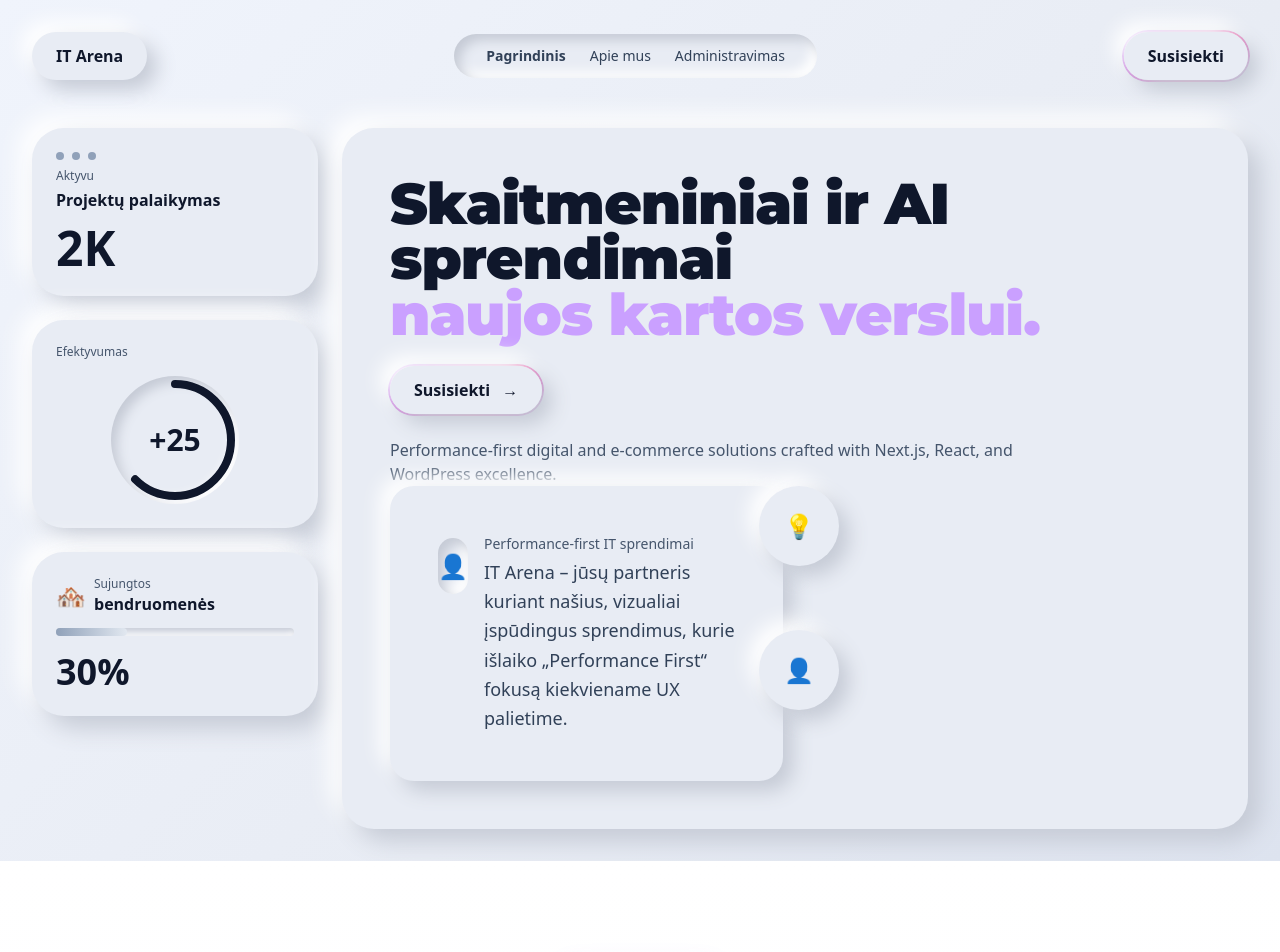
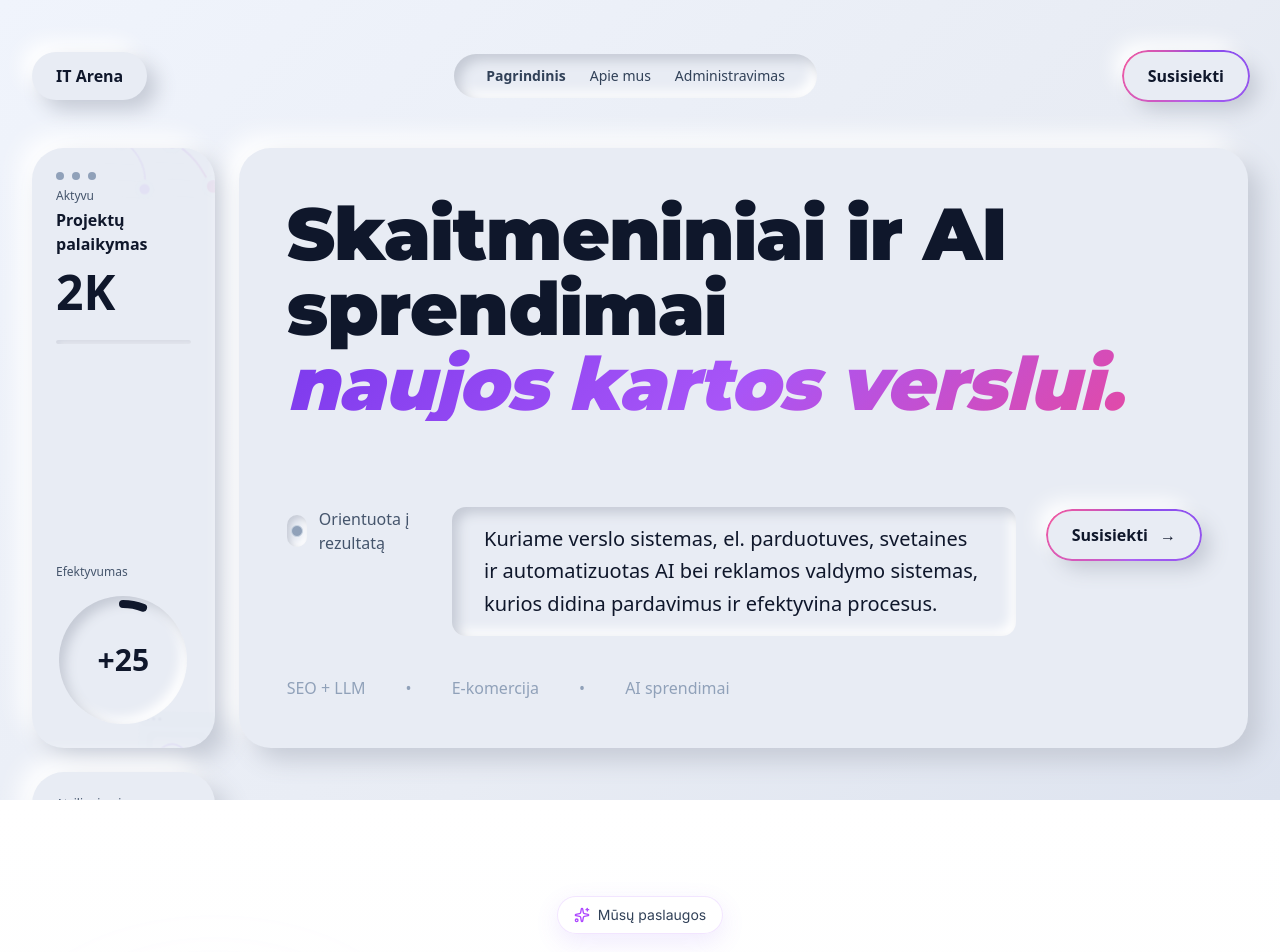
Before and after one commit to RimBin/IT-arena-3001, a Next.js app in the folder storefront/: page / in a window 1280 px wide. Shown: the top 952 px of the page. Built offline with nearby package versions, Linux system fonts and the light colour scheme.

Commit message:
feat: enhance HeroSmartCity component with testimonials and improved layout; add new illustrations and styles

```diff
--- a/storefront/components/hero/HeroSmartCity.tsx
+++ b/storefront/components/hero/HeroSmartCity.tsx
@@ -5,6 +5,24 @@
 const HeroSmartCity: FC = () => {
   const [mousePos, setMousePos] = useState({ x: 0, y: 0 });
   const containerRef = useRef<HTMLDivElement>(null);
+
+  const testimonials = [
+    {
+      quote: 'Greita, aiški komunikacija ir rezultatas, kuris realiai pagerino konversiją.',
+      author: 'E. J., e‑komercija',
+    },
+    {
+      quote: 'TVS + Next.js sprendimas veikė sklandžiai nuo pirmos dienos — labai tvarkingas darbas.',
+      author: 'M. K., produktų komanda',
+    },
+    {
+      quote: 'Sutaupėme daug laiko optimizacijoms. Performance fokusas jautėsi kiekviename žingsnyje.',
+      author: 'A. P., marketingas',
+    },
+  ] as const;
+
+  const [testimonialIndex, setTestimonialIndex] = useState(0);
+  const [testimonialVisible, setTestimonialVisible] = useState(true);
 
   // Subtle parallax effect
   useEffect(() => {
@@ -20,12 +38,31 @@
     return () => window.removeEventListener('mousemove', handleMouseMove);
   }, []);
 
+  useEffect(() => {
+    const reducedMotion =
+      typeof window !== 'undefined' &&
+      window.matchMedia &&
+      window.matchMedia('(prefers-reduced-motion: reduce)').matches;
+
+    if (reducedMotion) return;
+
+    const intervalId = window.setInterval(() => {
+      setTestimonialVisible(false);
+      window.setTimeout(() => {
+        setTestimonialIndex((prev) => (prev + 1) % testimonials.length);
+        setTestimonialVisible(true);
+      }, 450);
+    }, 8500);
+
+    return () => window.clearInterval(intervalId);
+  }, [testimonials.length]);
+
   return (
     <div
       ref={containerRef}
       className="y-neumo-hero-grad w-full min-h-screen flex items-center justify-center p-8 font-sans relative overflow-hidden text-slate-900"
     >
-      <div className="w-full max-w-7xl mx-auto relative z-10">
+      <div className="w-full max-w-[1440px] mx-auto relative z-10">
 
         {/* Top Navigation - Raised */}
         <div className="flex justify-between items-center mb-12">
@@ -56,18 +93,33 @@
           </div>
         </div>
 
-        <div className="grid grid-cols-12 gap-6">
+        <div className="grid grid-cols-12 gap-6 items-stretch">
 
           {/* Left Sidebar - Raised Cards */}
-          <div className="col-span-3 space-y-6">
+          <div className="col-span-12 md:col-span-3 lg:col-span-2 space-y-6 h-full">
 
-            {/* Support Card - Raised */}
+            {/* Combined Metrics Card (same height as two stacked cards) */}
             <div
-              className="y-neumo-surface-lg p-6 transition-all duration-300"
+              className="y-neumo-surface-lg p-6 transition-all duration-300 relative overflow-hidden h-full min-h-[420px] flex flex-col"
               style={{
                 transform: `translate(${mousePos.x * 0.4}px, ${mousePos.y * 0.4}px)`,
               }}
             >
+              <img
+                src="/illustrations/services-flow.svg"
+                alt=""
+                aria-hidden="true"
+                className="pointer-events-none select-none absolute -right-12 -top-12 w-[300px] opacity-[0.09] blur-[0.3px] mix-blend-multiply z-0 y-illu-float"
+              />
+              <img
+                src="/illustrations/services-commerce.svg"
+                alt=""
+                aria-hidden="true"
+                className="pointer-events-none select-none absolute -right-16 -bottom-16 w-[300px] opacity-[0.08] blur-[0.35px] mix-blend-multiply z-0 y-illu-float-2"
+              />
+
+              <div className="relative z-10 flex flex-col h-full">
+                <div>
                   <div className="flex items-center gap-2 text-xs text-slate-500 mb-2">
                     <span className="w-2 h-2 bg-slate-400 rounded-full"></span>
                     <span className="w-2 h-2 bg-slate-400 rounded-full"></span>
@@ -78,18 +130,12 @@
                   <p className="text-slate-900 text-5xl font-bold">2K</p>
                 </div>
 
-            {/* Streamline Card - Raised with Inner Pressed */}
-            <div
-              className="y-neumo-surface-lg p-6 transition-all duration-300"
-              style={{
-                transform: `translate(${mousePos.x * 0.4}px, ${mousePos.y * 0.4}px)`,
-              }}
-            >
+                <div className="my-6 y-neumo-inset-sm y-pill h-1 w-full opacity-60" aria-hidden="true" />
+
+                <div className="mt-auto">
                   <p className="text-slate-600 text-xs mb-4">Efektyvumas</p>
-              <div
-                className="y-neumo-inset y-pill w-32 h-32 mx-auto flex items-center justify-center relative"
-              >
-                <svg className="absolute inset-0 w-32 h-32 -rotate-90">
+                  <div className="y-neumo-inset y-pill w-32 h-32 mx-auto flex items-center justify-center relative">
+                    <svg className="absolute inset-0 w-32 h-32 -rotate-90 text-slate-900 motion-reduce:animate-none">
                       <circle
                         cx="64"
                         cy="64"
@@ -97,43 +143,53 @@
                         stroke="currentColor"
                         strokeWidth="8"
                         fill="none"
-                    strokeDasharray="220 352"
                         strokeLinecap="round"
+                        strokeDasharray="352"
+                        strokeDashoffset="352"
+                        className="y-progress-arc"
                       />
                     </svg>
                     <p className="text-slate-900 text-3xl font-bold">+25</p>
                   </div>
                 </div>
+              </div>
+            </div>
 
             {/* Communities Card - Raised with Inner Bar */}
             <div
-              className="y-neumo-surface-lg p-6 transition-all duration-300"
+              className="y-neumo-surface-lg p-6 transition-all duration-300 relative overflow-hidden"
               style={{
                 transform: `translate(${mousePos.x * 0.4}px, ${mousePos.y * 0.4}px)`,
               }}
             >
-              <div className="flex items-center gap-2 mb-3">
-                <span className="text-2xl">🏘️</span>
-                <div>
-                  <p className="text-slate-600 text-xs">Sujungtos</p>
-                  <p className="text-slate-900 font-semibold">bendruomenės</p>
+              <img
+                src="/illustrations/services-commerce.svg"
+                alt=""
+                aria-hidden="true"
+                className="pointer-events-none select-none absolute -right-14 -bottom-14 w-[290px] opacity-[0.10] blur-[0.3px] mix-blend-multiply z-0"
+              />
+              <div className="relative z-10">
+                <p className="text-slate-600 text-xs mb-3">Atsiliepimai</p>
+                <div
+                  className={
+                    "transition-all duration-500 min-h-[68px] " +
+                    (testimonialVisible
+                      ? "opacity-100 translate-y-0"
+                      : "opacity-0 translate-y-2")
+                  }
+                >
+                  <p className="text-slate-700 leading-snug y-clamp-2">
+                    “{testimonials[testimonialIndex].quote}”
+                  </p>
+                  <p className="text-slate-500 text-xs mt-3">— {testimonials[testimonialIndex].author}</p>
                 </div>
               </div>
-              <div
-                className="y-neumo-inset-sm y-pill h-2 mb-2"
-              >
-                <div
-                  className="h-full rounded-full bg-gradient-to-r from-slate-400 to-slate-200"
-                  style={{ width: '30%' }}
-                />
-              </div>
-              <p className="text-slate-900 text-4xl font-bold mt-4">30%</p>
             </div>
 
           </div>
 
           {/* Main Content Area - Large Raised Card */}
-          <div className="col-span-9">
+          <div className="col-span-12 md:col-span-9 lg:col-span-10">
             <div
               className="y-neumo-surface-lg p-12 relative overflow-hidden transition-all duration-300 min-h-[600px] flex flex-col justify-between"
               style={{
@@ -142,61 +198,54 @@
             >
               {/* Title */}
               <div>
-                <h1 className="heading-black text-slate-900 text-[1.3rem] sm:text-[2rem] md:text-[2.75rem] lg:text-[3.6rem] leading-tight md:leading-[0.96] font-extrabold mb-6">
+                <h1 className="heading-black text-slate-900 text-[1.6rem] sm:text-[2.5rem] md:text-[3.5rem] lg:text-[4.6rem] leading-[1.12] sm:leading-[1.08] md:leading-[1.04] lg:leading-[1.02] font-extrabold font-mono tracking-[0.08em] mb-6">
                   Skaitmeniniai ir AI<br />
                   sprendimai<br />
-                  <span className="block" style={{ color: '#caa0ff' }}>naujos kartos verslui.</span>
+                  <span className="block italic y-text-grad-violet">naujos kartos verslui.</span>
                 </h1>
 
-                {/* CTA Button — animated gradient border glow */}
+                {/* CTA Button — moved to bottom area (see below) */}
+
+
+              </div>
+
+              {/* Bottom Content (match new screenshot layout) */}
+              <div className="mt-10">
+                <div className="flex flex-col md:flex-row md:items-start md:justify-between gap-8">
+                  <div className="flex items-center gap-3 text-slate-900">
+                    <span
+                      aria-hidden
+                      className="y-neumo-inset-sm y-pill w-8 h-8 flex items-center justify-center text-slate-500"
+                    >
+                      <span className="w-3 h-3 rounded-full bg-slate-400 border border-slate-300" />
+                    </span>
+                    <span className="font-normal text-slate-600">Orientuota į rezultatą</span>
+                  </div>
+
+                  <div className="y-neumo-inset px-8 py-4 transition-all duration-300 group cursor-default">
+                    <p className="text-slate-900 text-lg md:text-xl leading-relaxed md:max-w-3xl group-hover:text-slate-700 group-hover:underline underline-offset-8 transition-colors">
+                      Kuriame verslo sistemas, el. parduotuves, svetaines ir automatizuotas AI bei reklamos valdymo sistemas, kurios didina pardavimus ir efektyvina procesus.
+                    </p>
+                  </div>
+
+                  <div className="md:pt-1">
                     <button
                       type="button"
-                  className="y-cta-glow y-focus inline-flex items-center gap-3 mb-6 font-semibold text-slate-900 hover:text-slate-700 transition-colors"
+                      className="y-cta-glow y-focus inline-flex items-center gap-3 font-semibold text-slate-900 hover:text-slate-700 transition-colors px-8 py-3"
                     >
                       Susisiekti
                       <span aria-hidden>→</span>
                     </button>
-
-                <p className="text-slate-600 max-w-2xl">
-                  Performance-first digital and e-commerce solutions crafted with Next.js, React, and WordPress excellence.
-                </p>
-              </div>
-
-              {/* Bottom Info Cards */}
-              <div className="grid grid-cols-2 gap-6 items-start">
-
-                {/* Left Card - Large Rounded Raised */}
-                <div
-                  className="y-neumo-surface p-8 md:p-12 rounded-3xl transition-all duration-300 max-w-prose"
-                >
-                  <div className="flex items-start gap-4">
-                    <div
-                      className="y-neumo-inset y-pill w-14 h-14 flex items-center justify-center mt-1"
-                    >
-                      <span className="text-2xl">👤</span>
-                    </div>
-                    <div>
-                      <p className="text-slate-600 text-sm mb-1">Performance-first IT sprendimai</p>
-                      <p className="text-slate-700 text-base md:text-lg leading-relaxed">
-                        IT Arena – jūsų partneris kuriant našius, vizualiai įspūdingus sprendimus, kurie išlaiko „Performance First“ fokusą kiekviename UX palietime.
-                      </p>
-                    </div>
                   </div>
                 </div>
 
-                {/* Right Card - Offset Floating Circles */}
-                <div className="flex flex-col gap-6 -ml-6 md:-ml-12">
-                  {[0, 1].map((i) => (
-                    <div
-                      key={i}
-                      className="y-neumo-surface y-pill w-16 h-16 md:w-20 md:h-20 flex items-center justify-center"
-                      style={{ transform: `translateY(${i * 40}px)` }}
-                    >
-                      <span className="text-2xl">{i === 0 ? '💡' : '👤'}</span>
+                <div className="mt-10 flex flex-wrap items-center gap-x-10 gap-y-3 text-slate-400">
+                  <span>SEO + LLM</span>
+                  <span aria-hidden>•</span>
+                  <span>E-komercija</span>
+                  <span aria-hidden>•</span>
+                  <span>AI sprendimai</span>
                 </div>
-                  ))}
-                </div>
-
               </div>
 
             </div>
--- a/storefront/styles/neumorphism.css
+++ b/storefront/styles/neumorphism.css
@@ -64,14 +64,101 @@
   background:linear-gradient(135deg, var(--neo-surface-soft) 0%, var(--neo-bg) 60%, #dde3ef 100%);
 }
 
+/* Text gradient helper (reuses existing CTA palette) */
+.y-text-grad-violet{
+  background-image:linear-gradient(135deg, #7c3aed 0%, #a855f7 50%, #ec4899 100%);
+  -webkit-background-clip:text;
+  background-clip:text;
+  color:transparent;
+}
+
+@keyframes y-progress-sweep {
+  0% {
+    stroke-dashoffset: 352;
+  }
+  55% {
+    stroke-dashoffset: 132;
+  }
+  100% {
+    stroke-dashoffset: 352;
+  }
+}
+
+.y-progress-arc {
+  animation: y-progress-sweep 6s ease-in-out infinite;
+}
+
+@media (prefers-reduced-motion: reduce) {
+  .y-progress-arc {
+    animation: none;
+    stroke-dashoffset: 132;
+  }
+}
+
+@keyframes y-illu-float {
+  0% {
+    transform: translate3d(0, 0, 0) rotate(0deg);
+  }
+  50% {
+    transform: translate3d(-6px, 8px, 0) rotate(-1.5deg);
+  }
+  100% {
+    transform: translate3d(0, 0, 0) rotate(0deg);
+  }
+}
+
+@keyframes y-illu-float-2 {
+  0% {
+    transform: translate3d(0, 0, 0) rotate(0deg);
+  }
+  50% {
+    transform: translate3d(8px, -6px, 0) rotate(1.25deg);
+  }
+  100% {
+    transform: translate3d(0, 0, 0) rotate(0deg);
+  }
+}
+
+.y-illu-float {
+  animation: y-illu-float 10s ease-in-out infinite;
+}
+
+.y-illu-float-2 {
+  animation: y-illu-float-2 12s ease-in-out infinite;
+}
+
+@media (prefers-reduced-motion: reduce) {
+  .y-illu-float,
+  .y-illu-float-2 {
+    animation: none;
+  }
+}
+
+/* Two-line clamp utility for testimonials and short quotes */
+.y-clamp-2 {
+  display: -webkit-box;
+  -webkit-line-clamp: 2;
+  -webkit-box-orient: vertical;
+  overflow: hidden;
+  text-overflow: ellipsis;
+  line-height: 1.375;
+  max-height: calc(2 * 1.375em);
+}
+
+
 /* Animated violet gradient border CTA */
 .y-cta-glow {
   position: relative;
+  isolation: isolate;
   background: var(--neo-surface);
   border-radius: 9999px;
   padding: 12px 24px;
   box-shadow: 10px 10px 20px var(--neo-shadow-dark), -10px -10px 20px var(--neo-shadow-light);
   transition: all 0.3s ease;
+}
+
+.y-cta-glow:hover{
+  transform: scale(1.06);
 }
 
 .y-cta-glow::before {
@@ -80,34 +167,33 @@
   inset: -2px;
   border-radius: 9999px;
   padding: 2px;
-  background: linear-gradient(135deg, #7c3aed, #a855f7, #ec4899, #7c3aed);
-  background-size: 200% 200%;
+  background: conic-gradient(
+    from var(--cta-angle),
+    #7c3aed 0deg,
+    #a855f7 120deg,
+    #ec4899 240deg,
+    #7c3aed 360deg
+  );
   -webkit-mask: linear-gradient(#fff 0 0) content-box, linear-gradient(#fff 0 0);
   -webkit-mask-composite: xor;
   mask-composite: exclude;
-  animation: gradient-rotate 4s ease-in-out infinite, glow-pulse 3s ease-in-out infinite;
-  opacity: 0.8;
+  animation: cta-glow-sweep 6s linear infinite;
+  opacity: 0.9;
   z-index: -1;
+}
+
+@property --cta-angle {
+  syntax: '<angle>';
+  inherits: false;
+  initial-value: 0deg;
 }
 
 .y-cta-glow:hover::before {
   opacity: 1;
-  animation: gradient-rotate 2s linear infinite, glow-pulse 1.5s ease-in-out infinite;
+  animation-duration: 1.2s;
 }
 
-@keyframes gradient-rotate {
-  0%, 100% { background-position: 0% 50%; }
-  50% { background-position: 100% 50%; }
+@keyframes cta-glow-sweep {
+  0% { --cta-angle: 0deg; }
+  100% { --cta-angle: 360deg; }
 }
-
-@keyframes glow-pulse {
-  0%, 100% {
-    filter: drop-shadow(0 0 8px rgba(124, 58, 237, 0.4))
-            drop-shadow(0 0 16px rgba(168, 85, 247, 0.3));
-  }
-  50% {
-    filter: drop-shadow(0 0 12px rgba(124, 58, 237, 0.6))
-            drop-shadow(0 0 24px rgba(168, 85, 247, 0.5))
-            drop-shadow(0 0 32px rgba(236, 72, 153, 0.3));
-  }
-}
```
Also changed, not shown: storefront/components/hero/HeroPixelSculpt.tsx (+4 -4 lines), storefront/components/hero/HeroSmartCityRelief.tsx (added), storefront/public/illustrations/services-commerce.svg (added), storefront/public/illustrations/services-flow.svg (added). Lines whose indentation alone changed are shown as unchanged.
